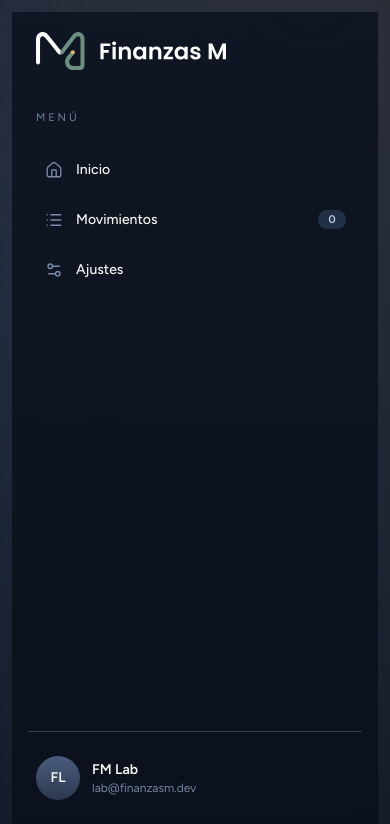
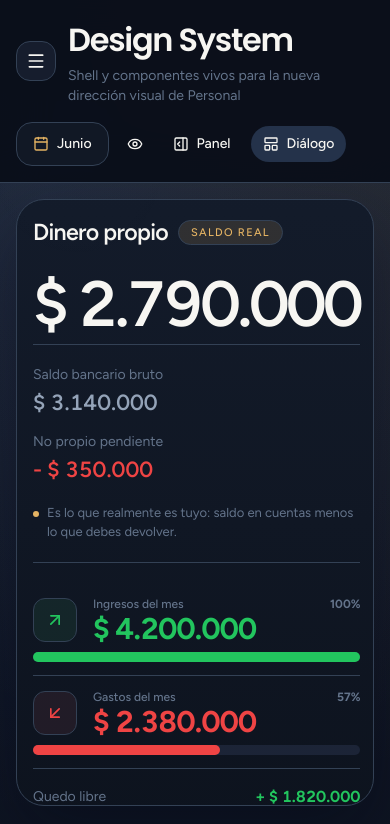
Before and after one commit to EdgarLopez95/finanzas-m-web, a Next.js app: page /design-system in a window 390 px wide. Shown: the top 824 px of the page. Built offline with nearby package versions, Linux system fonts and the light colour scheme.

Commit message:
fix(mplus-web): corrige navegación móvil accesible

```diff
--- a/src/components/layout/app-shell.tsx
+++ b/src/components/layout/app-shell.tsx
@@ -1,11 +1,14 @@
 "use client";
 
-import { useRef } from "react";
+import { useEffect, useRef, useState } from "react";
+import { usePathname } from "next/navigation";
 import { gsap } from "gsap";
 import { useGSAP } from "@gsap/react";
 
 import { Sidebar } from "@/components/layout/sidebar";
 import { TopBar } from "@/components/layout/top-bar";
+import { useFocusTrap } from "@/features/household/hooks/use-focus-trap";
+import { resolveInitialDrawerFocus } from "@/lib/a11y/dialog-focus";
 
 gsap.registerPlugin(useGSAP);
 
@@ -37,7 +40,44 @@ export function AppShell({
   movementCount,
   context,
 }: AppShellProps) {
+  const [mobileNavOpen, setMobileNavOpen] = useState(false);
   const shellRef = useRef<HTMLDivElement | null>(null);
+  const mobileDrawerRef = useRef<HTMLDivElement | null>(null);
+  const pathname = usePathname();
+
+  useFocusTrap(mobileDrawerRef, mobileNavOpen, () => setMobileNavOpen(false));
+
+  useEffect(() => {
+    if (!mobileNavOpen) return;
+    const previousOverflow = document.body.style.overflow;
+    document.body.style.overflow = "hidden";
+    return () => {
+      document.body.style.overflow = previousOverflow;
+    };
+  }, [mobileNavOpen]);
+
+  useEffect(() => {
+    if (!mobileNavOpen) return;
+    const container = mobileDrawerRef.current;
+    if (!container) return;
+
+    const initialElement = resolveInitialDrawerFocus(container);
+    initialElement?.focus();
+  }, [mobileNavOpen]);
+
+  useEffect(() => {
+    setMobileNavOpen(false);
+  }, [pathname]);
+
+  useEffect(() => {
+    const handleResize = () => {
+      if (window.innerWidth >= 1024) {
+        setMobileNavOpen(false);
+      }
+    };
+    window.addEventListener("resize", handleResize);
+    return () => window.removeEventListener("resize", handleResize);
+  }, []);
 
   useGSAP(() => {
     if (shellIntroPlayed) {
@@ -87,17 +127,56 @@ export function AppShell({
 
   return (
     <div className="finance-shell-noise min-h-screen" data-fm-context={context}>
+      {/* Drawer móvil accesible */}
+      {mobileNavOpen && (
+        <div className="fixed inset-0 z-50 lg:hidden">
+          {/* Backdrop con desenfoque */}
+          <div
+            aria-hidden="true"
+            className="fixed inset-0 bg-black/70 backdrop-blur-sm transition-opacity"
+            onClick={() => setMobileNavOpen(false)}
+          />
+
+          {/* Panel lateral móvil */}
+          <div
+            ref={mobileDrawerRef}
+            aria-label="Navegación principal"
+            aria-modal="true"
+            className="fixed inset-y-0 left-0 z-50 flex h-full w-[280px] max-w-[85vw] flex-col shadow-2xl transition-transform"
+            id="mobile-navigation"
+            role="dialog"
+          >
+            <Sidebar
+              isMobile
+              movementCount={movementCount}
+              onClose={() => setMobileNavOpen(false)}
+              onNavigate={() => setMobileNavOpen(false)}
+              userEmail={userEmail}
+              userName={userName}
+              userPhotoURL={userPhotoURL}
+            />
+          </div>
+        </div>
+      )}
+
       <div
         ref={shellRef}
-        className="grid min-h-screen grid-cols-1 gap-4 px-3 py-3 lg:grid-cols-[264px_minmax(0,1fr)] lg:gap-0 lg:px-0 lg:py-0"
+        className="min-h-screen lg:grid lg:grid-cols-[264px_minmax(0,1fr)]"
       >
-        <div data-shell-sidebar className="lg:sticky lg:top-0 lg:h-screen">
-          <Sidebar movementCount={movementCount} userName={userName} userEmail={userEmail} userPhotoURL={userPhotoURL} />
+        <div data-shell-sidebar className="hidden lg:block lg:sticky lg:top-0 lg:h-screen">
+          <Sidebar movementCount={movementCount} userEmail={userEmail} userName={userName} userPhotoURL={userPhotoURL} />
         </div>
 
         <div className="min-w-0">
           <div data-shell-topbar className="sticky top-0 z-40">
-            <TopBar actions={actions} context={context} subtitle={subtitle} title={title} />
+            <TopBar
+              actions={actions}
+              context={context}
+              isMenuOpen={mobileNavOpen}
+              onMenuClick={() => setMobileNavOpen((prev) => !prev)}
+              subtitle={subtitle}
+              title={title}
+            />
           </div>
           <main
             id="main-content"
--- a/src/components/layout/sidebar.tsx
+++ b/src/components/layout/sidebar.tsx
@@ -3,6 +3,8 @@
 import Image from "next/image";
 import Link from "next/link";
 import { usePathname, useRouter } from "next/navigation";
+
+import { X } from "lucide-react";
 
 import { personalNavigationItems, householdNavigationItems, resolveActiveNavHref } from "@/components/layout/navigation";
 import { cn } from "@/lib/utils";
@@ -17,6 +19,9 @@ type SidebarProps = {
   userEmail?: string | null;
   userPhotoURL?: string | null;
   movementCount?: number;
+  isMobile?: boolean;
+  onClose?: () => void;
+  onNavigate?: () => void;
 };
 
 /**
@@ -40,6 +45,7 @@ const PERSONAL_SIDEBAR_STYLES = {
   avatar: "bg-[linear-gradient(180deg,rgba(76,95,128,0.96),rgba(46,58,82,0.96))] text-[var(--fm-warm-paper)]",
   userName: "text-[var(--fm-warm-paper)]",
   userEmail: "text-[#7385a0]",
+  closeButton: "border-[rgba(148,163,184,0.14)] bg-[rgba(23,31,47,0.8)] text-[#8da0bd] hover:bg-[rgba(28,38,57,0.96)] hover:text-[var(--fm-warm-paper)] focus-visible:ring-[var(--fm-transfer)]",
 } as const;
 // #endregion PERSONAL
 
@@ -62,10 +68,19 @@ const HOUSEHOLD_SIDEBAR_STYLES = {
   avatar: "bg-[var(--hh-primary)] text-[var(--hh-text)]",
   userName: "text-[var(--hh-text)]",
   userEmail: "text-[var(--hh-text-muted)]",
+  closeButton: "border-[var(--hh-border)] bg-[var(--hh-surface-elevated)] text-[var(--hh-text-muted)] hover:bg-[color-mix(in_oklch,var(--hh-surface-elevated),white_8%)] hover:text-[var(--hh-text)] focus-visible:ring-[var(--hh-focus-ring)]",
 } as const;
 // #endregion HOGAR
 
-export function Sidebar({ userName, userEmail, userPhotoURL, movementCount = 0 }: SidebarProps) {
+export function Sidebar({
+  userName,
+  userEmail,
+  userPhotoURL,
+  movementCount = 0,
+  isMobile = false,
+  onClose,
+  onNavigate,
+}: SidebarProps) {
   const pathname = usePathname();
   const router = useRouter();
   // Paso 6 + corrección P0 Paso 9: el store es la ÚNICA autoridad del
@@ -85,6 +100,7 @@ export function Sidebar({ userName, userEmail, userPhotoURL, movementCount = 0 }
     const decision = requestContextSwitch(target, pathname);
     if (decision.changed) {
       router.push(decision.href);
+      onNavigate?.();
     }
   };
   const householdId = useMplusPersonalStore((state) => state.profile?.householdId);
@@ -99,8 +115,9 @@ export function Sidebar({ userName, userEmail, userPhotoURL, movementCount = 0 }
   const styles = personalIsActive ? PERSONAL_SIDEBAR_STYLES : HOUSEHOLD_SIDEBAR_STYLES;
 
   return (
-    <aside className={cn("flex h-full min-h-[calc(100vh-2rem)] flex-col px-4 py-5 lg:min-h-screen lg:border-r lg:px-5 lg:py-6", styles.aside)}>
-      <Link className="block px-2" href="/dashboard">
+    <aside className={cn("flex h-full min-h-[calc(100vh-2rem)] flex-col px-4 py-5 overflow-y-auto lg:min-h-screen lg:border-r lg:px-5 lg:py-6", styles.aside)}>
+      <div className="flex items-center justify-between px-2">
+        <Link className="block" href="/dashboard" onClick={() => onNavigate?.()}>
           <Image
             alt="Finanzas M"
             className="h-auto w-full max-w-[190px]"
@@ -110,6 +127,20 @@ export function Sidebar({ userName, userEmail, userPhotoURL, movementCount = 0 }
             width={244}
           />
         </Link>
+        {isMobile && onClose ? (
+          <button
+            type="button"
+            aria-label="Cerrar menú de navegación"
+            onClick={onClose}
+            className={cn(
+              "inline-flex h-9 w-9 shrink-0 cursor-pointer items-center justify-center rounded-[12px] border transition-colors focus-visible:outline-none focus-visible:ring-2",
+              styles.closeButton,
+            )}
+          >
+            <X className="h-4 w-4" />
+          </button>
+        ) : null}
+      </div>
 
       {showHouseholdToggle && (
         <div className={cn("mt-7 rounded-[18px] border p-1", styles.toggleShell)}>
@@ -165,6 +196,7 @@ export function Sidebar({ userName, userEmail, userPhotoURL, movementCount = 0 }
               )}
               data-nav-item
               href={item.href}
+              onClick={() => onNavigate?.()}
             >
               <span
                 className={cn(
--- a/src/components/layout/top-bar.tsx
+++ b/src/components/layout/top-bar.tsx
@@ -1,3 +1,5 @@
+import { Menu } from "lucide-react";
+
 import { cn } from "@/lib/utils";
 
 type TopBarProps = {
@@ -5,6 +7,8 @@ type TopBarProps = {
   subtitle?: string;
   actions?: React.ReactNode;
   context?: "personal" | "household";
+  onMenuClick?: () => void;
+  isMenuOpen?: boolean;
 };
 
 /**
@@ -20,6 +24,8 @@ const PERSONAL_TOP_BAR_STYLES = {
   header: "border-[rgba(148,163,184,0.12)] bg-[rgba(9,14,24,0.92)]",
   title: "text-[var(--fm-warm-paper)]",
   subtitle: "text-[var(--fm-text-muted)]",
+  menuButton:
+    "border-[rgba(148,163,184,0.14)] bg-[rgba(23,31,47,0.92)] text-[var(--fm-warm-paper)] hover:bg-[rgba(28,38,57,0.96)] focus-visible:ring-[var(--fm-transfer)]",
 } as const;
 // #endregion PERSONAL
 
@@ -28,16 +34,41 @@ const HOUSEHOLD_TOP_BAR_STYLES = {
   header: "border-[var(--hh-border)]/40 bg-[var(--hh-surface)]/92",
   title: "text-[var(--hh-text)]",
   subtitle: "text-[var(--hh-text-muted)]",
+  menuButton:
+    "border-[var(--hh-border)] bg-[var(--hh-surface-elevated)] text-[var(--hh-text)] hover:bg-[color-mix(in_oklch,var(--hh-surface-elevated),white_8%)] focus-visible:ring-[var(--hh-focus-ring)]",
 } as const;
 // #endregion HOGAR
 
-export function TopBar({ title, subtitle, actions, context = "personal" }: TopBarProps) {
+export function TopBar({
+  title,
+  subtitle,
+  actions,
+  context = "personal",
+  onMenuClick,
+  isMenuOpen = false,
+}: TopBarProps) {
   const styles = context === "household" ? HOUSEHOLD_TOP_BAR_STYLES : PERSONAL_TOP_BAR_STYLES;
 
   return (
     <header className={cn("border-b px-4 py-4 backdrop-blur-xl md:px-6 lg:px-8", styles.header)}>
       <div className="flex min-h-[3.75rem] flex-col gap-4 lg:min-h-[4.25rem] lg:flex-row lg:items-center lg:justify-between">
-        <div className="space-y-0.5">
+        <div className="flex items-center gap-3">
+          {onMenuClick ? (
+            <button
+              type="button"
+              aria-label={isMenuOpen ? "Cerrar menú de navegación" : "Abrir menú de navegación"}
+              aria-expanded={isMenuOpen}
+              aria-controls="mobile-navigation"
+              className={cn(
+                "inline-flex h-10 w-10 shrink-0 cursor-pointer items-center justify-center rounded-[14px] border transition-colors focus-visible:outline-none focus-visible:ring-2 lg:hidden",
+                styles.menuButton,
+              )}
+              onClick={onMenuClick}
+            >
+              <Menu className="h-5 w-5" />
+            </button>
+          ) : null}
+          <div className="min-w-0 space-y-0.5">
             <h1 className={cn("font-[var(--font-display)] text-[2rem] font-semibold tracking-[-0.04em] lg:text-[2.15rem]", styles.title)}>
               {title}
             </h1>
@@ -46,6 +77,7 @@ export function TopBar({ title, subtitle, actions, context = "personal" }: TopBa
                 {subtitle}
               </p>
             ) : null}
+          </div>
         </div>
 
         {actions ? (
--- a/src/lib/a11y/dialog-focus.ts
+++ b/src/lib/a11y/dialog-focus.ts
@@ -31,3 +31,18 @@ export const getFocusableElements = (container: HTMLElement): HTMLElement[] =>
   Array.from(container.querySelectorAll<HTMLElement>(FOCUSABLE_SELECTOR)).filter(
     (element) => !isDisabled(element),
   );
+
+/**
+ * Determina qué elemento dentro del drawer móvil debe recibir el foco inicial al abrirse.
+ * Prioridad 1: Botón de cierre ("Cerrar menú de navegación").
+ * Prioridad 2: Primer control focusable dentro del contenedor.
+ * Fallback: El propio contenedor.
+ */
+export const resolveInitialDrawerFocus = (container: HTMLElement | null): HTMLElement | null => {
+  if (!container) return null;
+  const closeBtn = container.querySelector<HTMLElement>('button[aria-label="Cerrar menú de navegación"]');
+  if (closeBtn && !isDisabled(closeBtn)) return closeBtn;
+
+  const focusables = getFocusableElements(container);
+  return focusables[0] ?? container;
+};
```
Also changed, not shown: tests/unit/run-all.ts (+1 -0 lines), 2 other files (tests, documents, lock files or other folders). Lines whose indentation alone changed are shown as unchanged.
